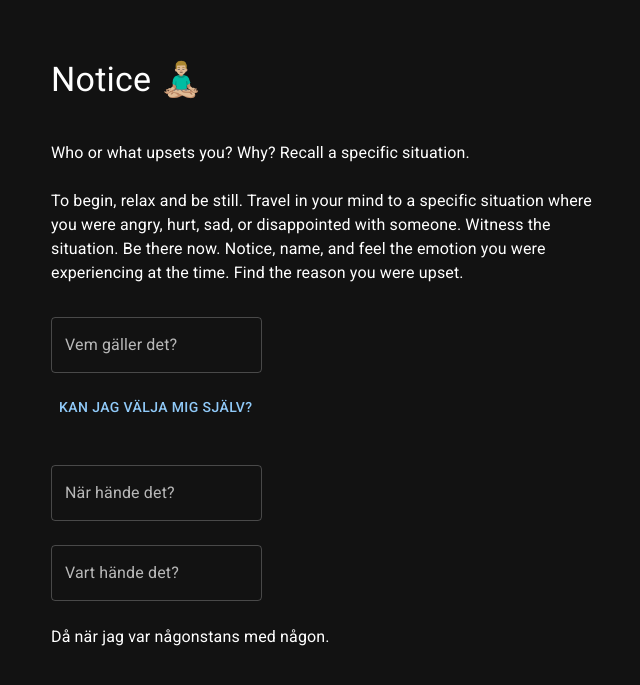
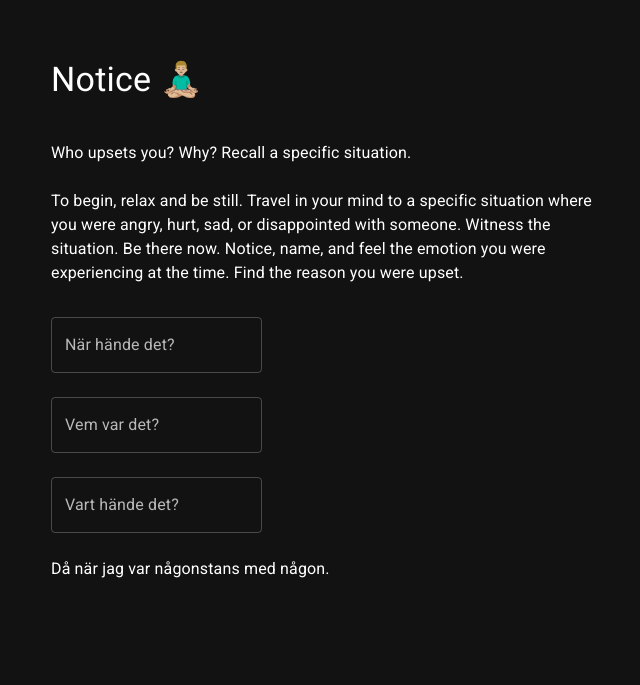
Before and after one commit to Jernsten/jernsten.github.io, a React (Create React App) app: page /who-whew-where in a window 1280 px wide. Shown: the part 101-786 px from the top of the page, without its empty margins (313-953 px from the left). Built offline with nearby package versions, Linux system fonts and the light colour scheme.

Commit message:
local storage clearable

```diff
--- a/src/App.tsx
+++ b/src/App.tsx
@@ -5,7 +5,7 @@ import { Box, Container, CssBaseline } from "@mui/material";
 import { ThemeProvider } from "@mui/material/styles";
 import { theme } from "./Styles";
 import { BrowserRouter, Route, Routes } from "react-router-dom";
-import { Start, TheSituation, WhoWhenWhere } from "./Page";
+import { HowDoYouFeel, Start, TheSituation, WhoWhenWhere } from "./Page";
 
 function App() {
   return (
@@ -18,6 +18,7 @@ function App() {
               <Route path="/" element={<Start />} />
               <Route path="/who-whew-where" element={<WhoWhenWhere />} />
               <Route path="/the-situation" element={<TheSituation />} />
+              <Route path="/how-do-you-feel" element={<HowDoYouFeel />} />
             </Routes>
           </Box>
         </Container>
--- a/src/Hooks/useLocalStorage.ts
+++ b/src/Hooks/useLocalStorage.ts
@@ -1,11 +1,35 @@
 import { useEffect, useState } from "react";
 
-export function useLocalStorage(key: string, defaultValue?: string): [value: string, setValue: (key: string) => void] {
-  const [value, setValue] = useState(() => localStorage.getItem(key) || (defaultValue ?? ""));
+function useLocalStorageKeyCount() {
+  let numberOfKeys = 0;
+  for (let i = 0; i < localStorage.length; i++) {
+    let aKey = localStorage.key(i);
+    if (aKey?.includes("the-work")) {
+      numberOfKeys++;
+    }
+  }
+  return [numberOfKeys, numberOfKeys === 0];
+}
+
+export function useLocalStorage(
+  key: string,
+  defaultValue?: string
+): [value: string | undefined, setValue: (key: string) => void] {
+  const localStorageKey = `the-work.${key}`;
+  const valueString = localStorage.getItem(localStorageKey) ?? defaultValue ?? "";
+  const valueObject = valueString ? JSON.parse(valueString) : "";
+
+  const [value, setValue] = useState(valueObject);
 
   useEffect(() => {
-    localStorage.setItem(key, JSON.stringify(value));
-  }, [key, value]);
+    localStorage.setItem(localStorageKey, JSON.stringify(value));
+  }, [localStorageKey, value]);
+
+  let [, doesntHaveAnyKeys] = useLocalStorageKeyCount();
+
+  useEffect(() => {
+    doesntHaveAnyKeys && localStorage.removeItem(localStorageKey);
+  }, [doesntHaveAnyKeys, localStorageKey]);
 
   return [value, setValue];
 }
--- /dev/null
+++ b/src/Page/HowDoYouFeel.tsx
@@ -0,0 +1,10 @@
+import { Box } from "@mui/material";
+import { HeadLine } from "../Component";
+
+export default function HowDoYouFeel() {
+  return (
+    <Box>
+      <HeadLine>Hur känns det? 🧘🏼‍♂️</HeadLine>
+    </Box>
+  );
+}
--- a/src/Page/TheSituation.tsx
+++ b/src/Page/TheSituation.tsx
@@ -1,21 +1,41 @@
-import { Box } from "@mui/material";
-import { useSelector } from "react-redux";
-import { HeadLine, PaddedBox, Text } from "../Component";
-import { whoWhenWhereSelector } from "../Redux/selectors";
+import { Box, TextField } from "@mui/material";
+import { HeadLine, NavButton, PaddedBox, Text } from "../Component";
+import { useLocalStorage } from "../Hooks/useLocalStorage";
+import { IValue } from "./WhoWhenWhere";
 
 export default function TheSituation() {
-  const { who, when, where } = useSelector(whoWhenWhereSelector);
-  const previewText = `${when || "Då"} när jag var ${where || "någonstans"} med ${who || "någon."}`;
+  const [who] = useLocalStorage("who");
+  const [where] = useLocalStorage("where");
+  const [when] = useLocalStorage("when");
+
+  const [theSituation, setTheSituation] = useLocalStorage("theSituation");
+
+  const onTheSituationChange = ({ target: { value } }: IValue) => setTheSituation(value.toLowerCase());
+
+  const previewText = `${when} när jag var ${where} med ${who}`;
   const displayPreviewText = previewText[0].toUpperCase() + previewText.substring(1);
+
   return (
     <Box>
       <HeadLine>Berätta ✍🏽</HeadLine>
       <PaddedBox>
         <Text>{displayPreviewText}</Text>
         <Text>
-          Skriv kortfattat och förenklat. Var dömande, barnslig, småsint. Skriv utan filter! Detta är en möjlighet för
-          dig att upptäcka varför du känner som du gör.
+          Skriv kortfattat och förenklat. Var väldigt ärlig, var dömande, barnslig, småsint. Skriv utan filter!
         </Text>
+      </PaddedBox>
+      <PaddedBox>
+        <TextField
+          multiline
+          minRows={5}
+          label="Vad har hänt?"
+          value={theSituation}
+          onChange={onTheSituationChange}
+          autoComplete="off"
+        />
+      </PaddedBox>
+      <PaddedBox>
+        <NavButton to={"how-do-you-feel"} txt={"Gå vidare"} />
       </PaddedBox>
     </Box>
   );
--- a/src/Page/WhoWhenWhere.tsx
+++ b/src/Page/WhoWhenWhere.tsx
@@ -1,102 +1,88 @@
 import { useEffect, useState } from "react";
 import { useDispatch } from "react-redux";
 
-import { Box, Button, Fade, Popper, TextField } from "@mui/material";
+import { Box, Button, TextField } from "@mui/material";
 
 import { HeadLine, PaddedBox, Text } from "../Component";
 import { useNavigate } from "react-router-dom";
 import { useLocalStorage } from "../Hooks/useLocalStorage";
 
-interface IValue {
+export interface IValue {
   target: { value: string };
 }
-const tooltipText = `If you want to know yourself, I suggest that you write about someone else. Point
-The Work outward in the beginning, and you may come to see that everything outside you is a direct reflection of your
-own thinking. It’s all about you. Most of us have been pointing criticism and judgments at ourselves
-for years, and it hasn’t solved anything yet. Judging someone else, questioning those judgments, and
-turning them around is the fast path to understanding and self-realization.`;
 
 export default function WhoWhenWhere() {
   const [when, setWhen] = useLocalStorage("when");
-  const [where, setWhere] = useState("");
-  const [who, setWho] = useState("");
+  const [where, setWhere] = useLocalStorage("where");
+  const [who, setWho] = useLocalStorage("who");
+
+  const readyToComplete = who && where && when;
+
   const onWhenChange = ({ target: { value } }: IValue) => setWhen(value.toLowerCase());
   const onWhereChange = ({ target: { value } }: IValue) => setWhere(value.toLowerCase());
-  const onWhoChange = ({ target: { value } }: IValue) => setWho(value.toLowerCase());
-
-  const [open, setOpen] = useState(false);
-  const [anchorEl, setAnchorEl] = useState<null | HTMLElement>(null);
-  const handleClick = (event: React.MouseEvent<HTMLElement>) => {
-    setAnchorEl(event.currentTarget);
-    setOpen((previousOpen) => !previousOpen);
-  };
-  const canBeOpen = open && Boolean(anchorEl);
-  const id = canBeOpen ? "transition-popper" : undefined;
+  const onWhoChange = ({ target: { value } }: IValue) => setWho(value);
 
   const previewText = `${when || "Då"} när jag var ${where || "någonstans"} med ${who || "någon."}`;
   const displayPreviwText = previewText[0].toUpperCase() + previewText.substring(1);
 
-  const tooltip = (
-    <PaddedBox>
-      <Button onClick={handleClick}>Kan jag välja mig själv?</Button>
-      <Popper id={id} open={open} anchorEl={anchorEl} transition>
-        {({ TransitionProps }) => (
-          <Fade {...TransitionProps} timeout={350}>
-            <Box sx={{ border: 1, p: 1, bgcolor: "black" }}>
-              <Text>{tooltipText}</Text>
-            </Box>
-          </Fade>
-        )}
-      </Popper>
-    </PaddedBox>
-  );
-
-  const dispatch = useDispatch();
   const navigate = useNavigate();
 
-  const complete = () => {
-    if (readyToComplete) {
-      dispatch({ type: "", item: { who, when, where } });
-      navigate("/the-situation", { replace: true });
+  const complete = () => navigate("/the-situation", { replace: true });
+
+  const clear = () => {
+    let key: string | null;
+    const keysToRemove = [];
+
+    for (let i = 0; i < localStorage.length; i++) {
+      key = localStorage.key(i);
+      if (key?.includes("the-work")) {
+        keysToRemove.push(key);
+      }
     }
+    keysToRemove.forEach((key) => localStorage.removeItem(key));
+    setWhen("");
+    setWhere("");
+    setWho("");
   };
-
-  const [readyToComplete, setReadyToComplete] = useState(false);
-
-  useEffect(() => {
-    if (who && when && where) setReadyToComplete(true);
-    else setReadyToComplete(false);
-  }, [who, when, where]);
 
   return (
     <Box>
       <HeadLine>Notice 🧘🏼‍♂️</HeadLine>
-      <Text>Who or what upsets you? Why? Recall a specific situation.</Text>
+      <Text>Who upsets you? Why? Recall a specific situation.</Text>
       <Text>
         To begin, relax and be still. Travel in your mind to a specific situation where you were angry, hurt, sad, or
         disappointed with someone. Witness the situation. Be there now. Notice, name, and feel the emotion you were
         experiencing at the time. Find the reason you were upset.
       </Text>
+
       <PaddedBox>
-        <TextField label="Vem gäller det?" onChange={onWhoChange} />
-        {tooltip}
+        <TextField label="När hände det?" value={when} onChange={onWhenChange} autoComplete="off" />
       </PaddedBox>
+
       <PaddedBox>
-        <TextField label="När hände det?" onChange={onWhenChange} />
+        <TextField label="Vem var det?" value={who} onChange={onWhoChange} autoComplete="off" />
       </PaddedBox>
+
       <PaddedBox>
-        <TextField label="Vart hände det?" onChange={onWhereChange} />
+        <TextField label="Vart hände det?" value={where} onChange={onWhereChange} autoComplete="off" />
       </PaddedBox>
+
       <PaddedBox>
         <Text>{displayPreviwText}</Text>
       </PaddedBox>
-      <PaddedBox>
-        {readyToComplete && (
-          <Button onClick={complete} variant="contained">
-            Berätta vad som hände
-          </Button>
-        )}
-      </PaddedBox>
+
+      {readyToComplete && (
+        <>
+          <PaddedBox>
+            <Button onClick={complete} variant="contained">
+              Berätta vad som hände
+            </Button>
+          </PaddedBox>
+          <PaddedBox>
+            <Button onClick={clear}>Rensa</Button>
+          </PaddedBox>
+        </>
+      )}
     </Box>
   );
 }
--- a/src/Page/index.tsx
+++ b/src/Page/index.tsx
@@ -1,5 +1,6 @@
 import WhoWhenWhere from "./WhoWhenWhere";
 import Start from "./Start";
 import TheSituation from "./TheSituation";
+import HowDoYouFeel from "./HowDoYouFeel";
 
-export { WhoWhenWhere, Start, TheSituation };
+export { WhoWhenWhere, Start, TheSituation, HowDoYouFeel };
```
